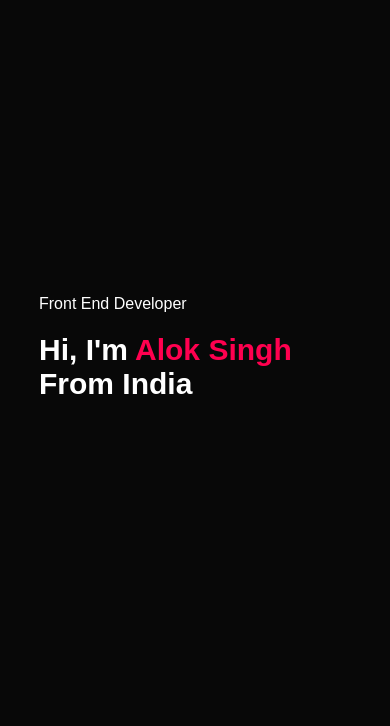
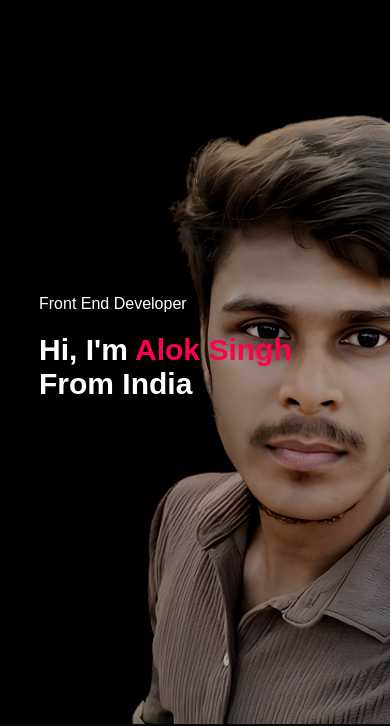
Before and after one commit to alok-singh777/Portfolio, a plain HTML site: page index.html in a window 390 px wide. Shown: the part 120-846 px from the top of the page. Drawn offline with Linux system fonts and the light colour scheme.

Commit message:
style.css

```diff
--- a/style.css
+++ b/style.css
@@ -378,7 +378,7 @@ nav .fas {
 
 @media only screen and (max-width: 600px) {
     #header {
-        background-image: url(/images/phone-bg.jpg);
+        background-image: url(/assets/phone-bg.jpg);
     }
     .header-text {
         margin-top: 100%;
```
